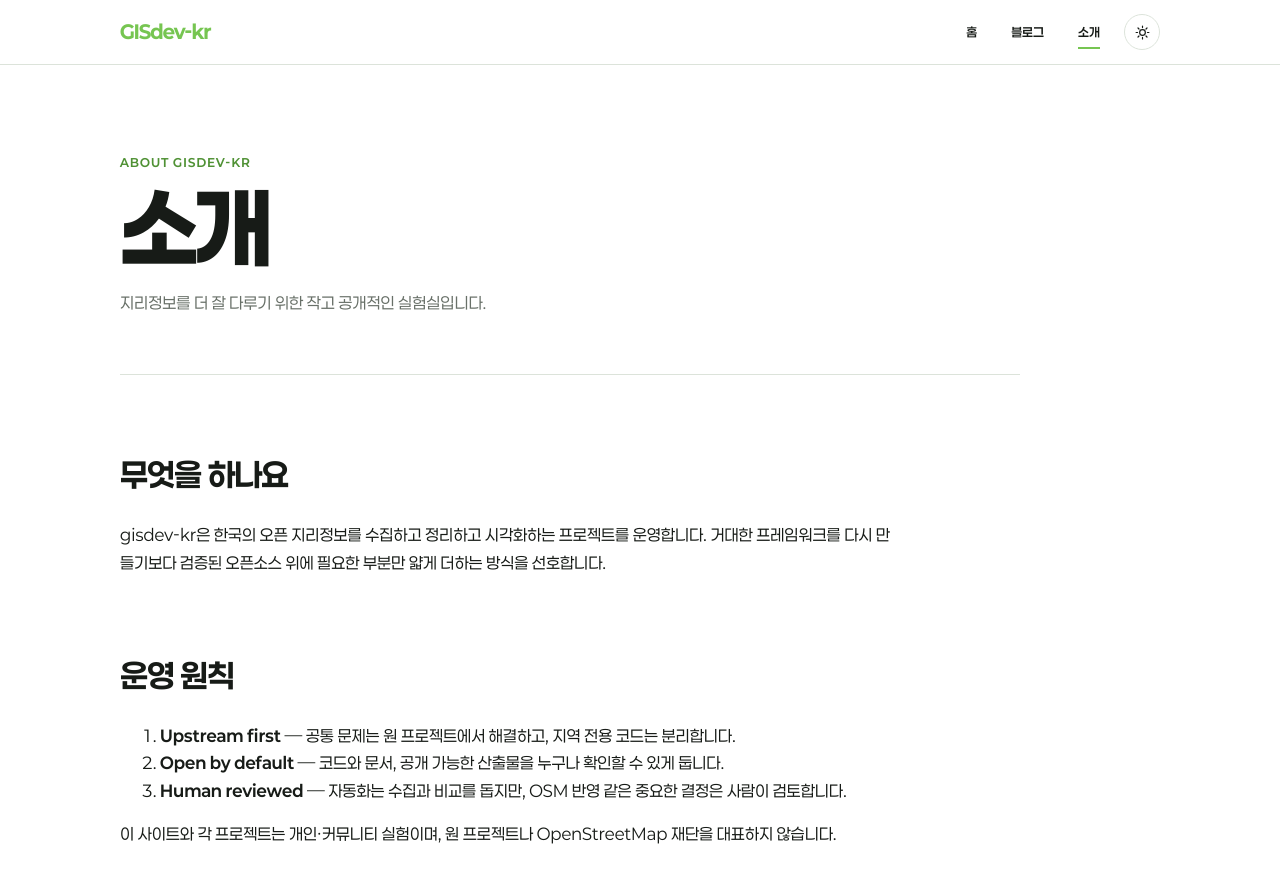
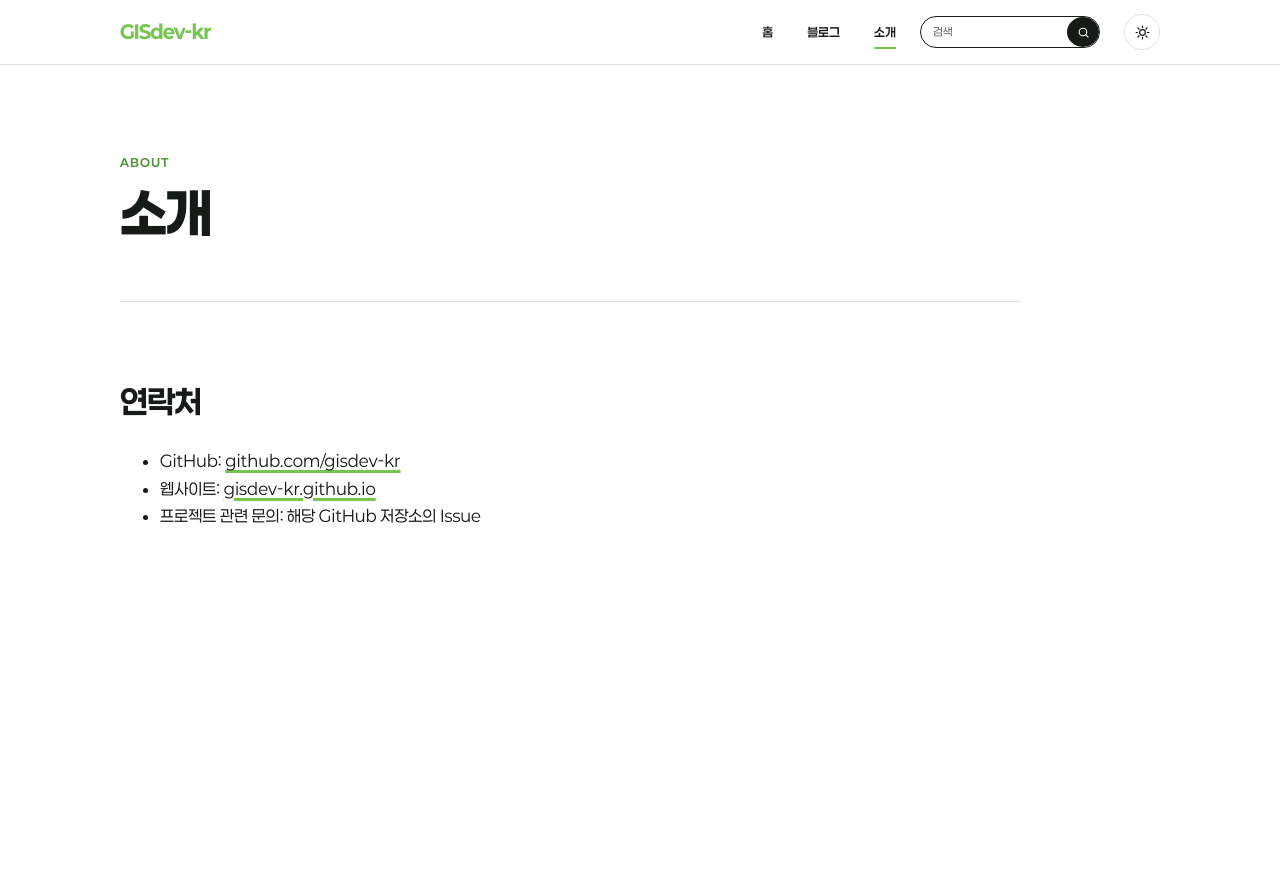
Before and after one commit to gisdev-kr/gisdev-kr.github.io, a Jekyll site: the page built from about/index.md, in a window 1280 px wide and 900 px high. Shown: the top 883 px of the window. Built offline with Jekyll 4.4.1, drawn with Linux system fonts in a browser that asks for light colours; nearby versions of some CDN libraries.

Commit message:
Compact inner page headers (#4)

```diff
--- a/_includes/header.html
+++ b/_includes/header.html
@@ -1,16 +1,25 @@
 <header class="site-header">
   <div class="site-header-inner">
     <a class="site-logo" href="{{ '/' | relative_url }}" aria-label="GISdev-kr 홈">GISdev-kr</a>
-    <button class="nav-toggle" type="button" data-nav-toggle aria-controls="site-navigation" aria-expanded="false">
-      <span></span><span></span><span></span><span class="sr-only">메뉴</span>
-    </button>
     <nav class="site-nav" id="site-navigation" data-site-nav aria-label="주 탐색">
       {% for item in site.data.navigation %}
         <a href="{{ item.url | relative_url }}" {% if page.url == item.url or item.url == '/blog/' and page.layout == 'post' %}aria-current="page"{% endif %}>{{ item.title }}</a>
       {% endfor %}
     </nav>
+    {% unless page.url == '/' %}
+      <form class="header-search" action="{{ '/search/' | relative_url }}" method="get" role="search">
+        <label class="sr-only" for="header-search-input">사이트 검색</label>
+        <input id="header-search-input" name="q" type="search" placeholder="검색" autocomplete="off">
+        <button type="submit" aria-label="검색">
+          <svg aria-hidden="true" viewBox="0 0 24 24"><circle cx="11" cy="11" r="7"></circle><path d="m16.5 16.5 4 4"></path></svg>
+        </button>
+      </form>
+    {% endunless %}
     <button class="theme-toggle" type="button" data-theme-toggle aria-label="색상 테마 전환">
       <svg aria-hidden="true" viewBox="0 0 24 24"><path d="M12 3v2m0 14v2M3 12h2m14 0h2M5.64 5.64l1.42 1.42m9.88 9.88 1.42 1.42m0-12.72-1.42 1.42M7.06 16.94l-1.42 1.42"></path><circle cx="12" cy="12" r="4"></circle></svg>
     </button>
+    <button class="nav-toggle" type="button" data-nav-toggle aria-controls="site-navigation" aria-expanded="false">
+      <span></span><span></span><span></span><span class="sr-only">메뉴</span>
+    </button>
   </div>
 </header>
--- a/about/index.md
+++ b/about/index.md
@@ -1,19 +1,12 @@
 ---
 layout: page
 title: 소개
-eyebrow: ABOUT GISDEV-KR
-description: 지리정보를 더 잘 다루기 위한 작고 공개적인 실험실입니다.
+eyebrow: ABOUT
 permalink: /about/
 ---
 
-## 무엇을 하나요
+## 연락처
 
-gisdev-kr은 한국의 오픈 지리정보를 수집하고 정리하고 시각화하는 프로젝트를 운영합니다. 거대한 프레임워크를 다시 만들기보다 검증된 오픈소스 위에 필요한 부분만 얇게 더하는 방식을 선호합니다.
-
-## 운영 원칙
-
-1. **Upstream first** — 공통 문제는 원 프로젝트에서 해결하고, 지역 전용 코드는 분리합니다.
-2. **Open by default** — 코드와 문서, 공개 가능한 산출물을 누구나 확인할 수 있게 둡니다.
-3. **Human reviewed** — 자동화는 수집과 비교를 돕지만, OSM 반영 같은 중요한 결정은 사람이 검토합니다.
-
-이 사이트와 각 프로젝트는 개인·커뮤니티 실험이며, 원 프로젝트나 OpenStreetMap 재단을 대표하지 않습니다.
+- GitHub: [github.com/gisdev-kr](https://github.com/gisdev-kr)
+- 웹사이트: [gisdev-kr.github.io](https://gisdev-kr.github.io/)
+- 프로젝트 관련 문의: 해당 GitHub 저장소의 Issue
--- a/assets/css/main.css
+++ b/assets/css/main.css
@@ -24,6 +24,11 @@ img{max-width:100%;height:auto}
 .site-nav a{position:relative;padding:20px 0 18px;font-size:.78rem;font-weight:600}
 .site-nav a:after{content:"";position:absolute;left:0;right:100%;bottom:13px;height:2px;background:var(--green);transition:right .18s}
 .site-nav a:hover:after,.site-nav a[aria-current="page"]:after{right:0}
+.header-search{width:180px;height:32px;display:grid;grid-template-columns:minmax(0,1fr) 32px;border:1px solid #171b17;border-radius:999px;overflow:hidden;background:#fff}
+.header-search input{min-width:0;padding:0 0 0 12px;border:0;outline:0;background:transparent;color:#171b17;font-size:.7rem}
+.header-search input::placeholder{color:#5f635f}
+.header-search button{display:grid;place-items:center;padding:0;border:0;border-radius:50%;background:#171b17;color:#fff;cursor:pointer}
+.header-search button:hover{background:#333833}.header-search svg{width:13px;height:13px;fill:none;stroke:currentColor;stroke-width:2;stroke-linecap:round}
 .theme-toggle,.nav-toggle{border:0;background:transparent;color:var(--ink);cursor:pointer}
 .theme-toggle{width:36px;height:36px;display:grid;place-items:center;border:1px solid var(--line);border-radius:50%}
 .theme-toggle svg{width:17px;height:17px;fill:none;stroke:currentColor;stroke-width:1.7;stroke-linecap:round}
@@ -99,7 +104,7 @@ img{max-width:100%;height:auto}
 
 .page-frame,.listing-page,.post-layout{width:min(var(--content),calc(100% - 48px));margin:0 auto;padding:88px 0 110px}
 .page-header,.listing-header{max-width:900px;margin-bottom:55px;padding-bottom:42px;border-bottom:1px solid var(--line)}
-.page-header h1,.listing-header h1,.not-found h1{margin:13px 0 18px;font-size:clamp(3rem,7vw,6.4rem);font-weight:800;line-height:.95;letter-spacing:-.06em}
+.page-header h1,.listing-header h1,.not-found h1{margin:13px 0 18px;font-size:clamp(2.25rem,4.2vw,3.4rem);font-weight:800;line-height:1.02;letter-spacing:-.045em}
 .page-header>p:last-child,.listing-header>p:last-child{max-width:660px;color:var(--muted)}
 .prose{max-width:780px;font-size:1rem}
 .prose h2{margin:2.5em 0 .8em;font-size:2rem;font-weight:700;line-height:1.25;letter-spacing:-.035em}
@@ -150,7 +155,7 @@ img{max-width:100%;height:auto}
 .search-summary{color:var(--muted);font-size:.8rem}
 
 .post-hero{max-width:920px;padding-bottom:50px}
-.post-hero h1{margin:15px 0;font-size:clamp(2.8rem,6vw,5.8rem);font-weight:800;line-height:1.02;letter-spacing:-.055em}
+.post-hero h1{margin:15px 0;font-size:clamp(2.1rem,3.8vw,3.2rem);font-weight:800;line-height:1.08;letter-spacing:-.045em}
 .post-lede{max-width:760px;color:var(--muted);font-size:1.05rem}
 .post-meta{display:flex;gap:18px;margin:22px 0 14px;color:var(--muted);font-size:.7rem}
 .post-columns{display:grid;grid-template-columns:minmax(0,780px) 230px;gap:70px;align-items:start;padding-top:48px;border-top:1px solid var(--line)}
@@ -169,7 +174,7 @@ img{max-width:100%;height:auto}
 }
 @media(max-width:760px){
   :root{--header:66px}
-  .site-header-inner{width:calc(100% - 32px);gap:8px}.site-logo{font-size:1.2rem}.nav-toggle{display:block;margin-left:auto}.theme-toggle{width:34px;height:34px}
+  .site-header-inner{width:calc(100% - 32px);gap:7px}.site-logo{font-size:1.2rem}.header-search{width:min(128px,36vw);margin-left:auto}.header-search input{width:100%;padding-left:10px}.nav-toggle{display:block}.theme-toggle{width:34px;height:34px}
   .site-nav{position:absolute;top:calc(var(--header) - 1px);left:0;right:0;margin:0;padding:12px 20px 20px;display:none;gap:0;background:var(--bg);border-bottom:1px solid var(--line)}
   .site-nav.open{display:grid}.site-nav a{padding:13px 4px;border-bottom:1px solid var(--line)}.site-nav a:last-child{border:0}.site-nav a:after{display:none}
   .magazine-hero,.magazine-search-section,.magazine-section,.ad-slot,.page-frame,.listing-page,.post-layout{width:calc(100% - 36px)}
@@ -181,8 +186,8 @@ img{max-width:100%;height:auto}
   .recent-grid{grid-template-columns:1fr;gap:16px}.recent-card-cover{min-height:112px}.recent-card-body{padding:20px}
   .ad-slot{margin-bottom:54px}
   .site-footer{padding:44px 22px}.footer-main{display:grid;gap:26px}.footer-title{font-size:1.75rem}.footer-social{justify-content:flex-start}.footer-bottom{display:grid;gap:12px}.footer-bottom nav{flex-wrap:wrap}
-  .page-frame,.listing-page,.post-layout{padding:64px 0 84px}.page-header h1,.listing-header h1{font-size:3.35rem}.project-grid,.post-grid{grid-template-columns:1fr}.project-card{min-height:290px;padding:25px}
+  .page-frame,.listing-page,.post-layout{padding:54px 0 84px}.page-header h1,.listing-header h1{font-size:2.35rem}.project-grid,.post-grid{grid-template-columns:1fr}.project-card{min-height:290px;padding:25px}
   .post-row{grid-template-columns:1fr 24px;gap:10px;padding:25px 0}.post-row time{grid-column:1/3;order:-1}.post-row h2{font-size:1.35rem}
-  .post-hero h1{font-size:3rem}.post-columns{padding-top:30px}.site-footer nav{flex-wrap:wrap}
+  .post-hero h1{font-size:2.15rem}.post-columns{padding-top:30px}.site-footer nav{flex-wrap:wrap}
 }
 @media(prefers-reduced-motion:reduce){html{scroll-behavior:auto}*,*:before,*:after{transition:none!important}}
```
